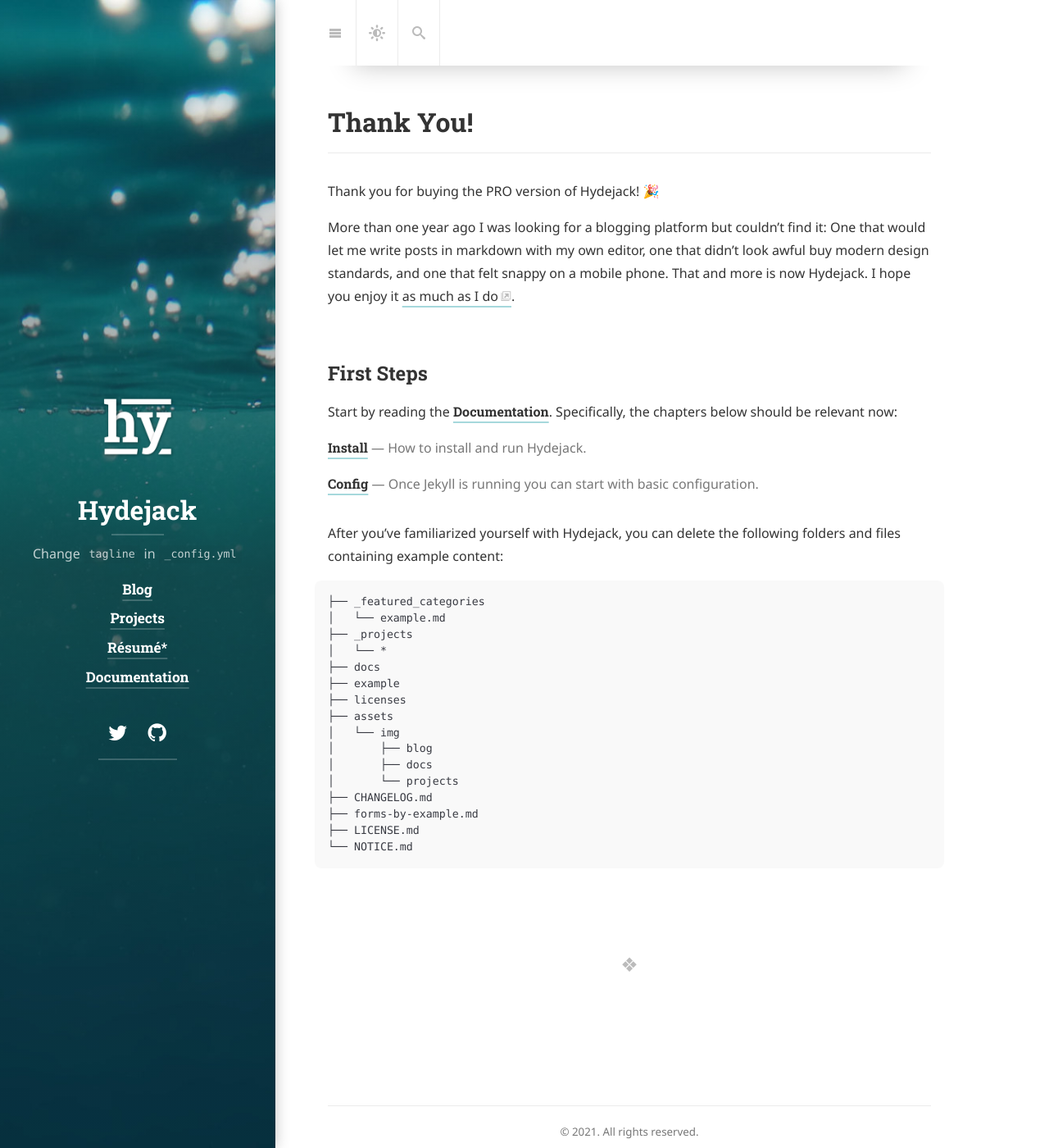
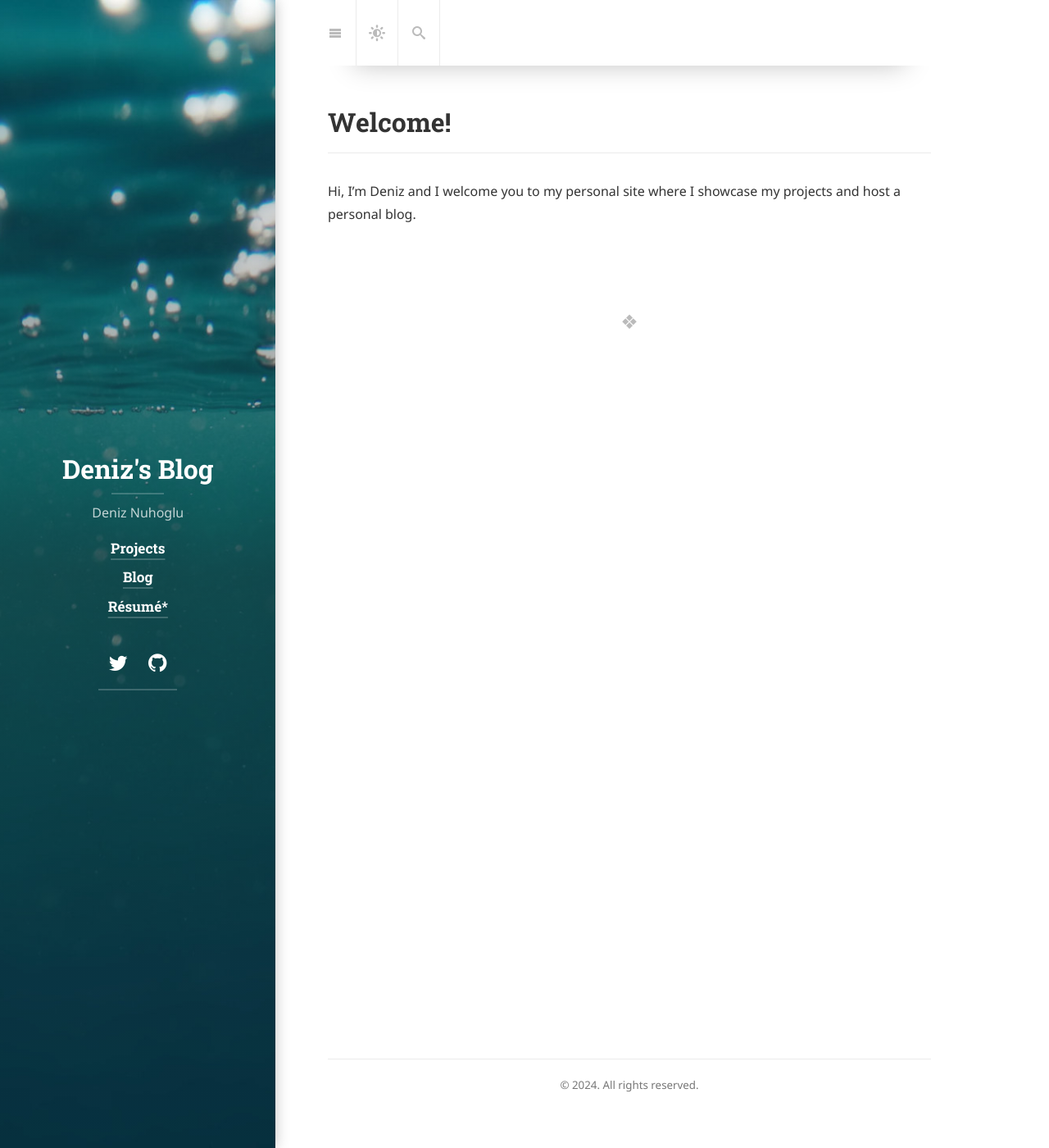
Before and after one commit to denizn/denizn.github.io, a Jekyll site: the page built from index.md, in a window 1280 px wide and 1400 px high. Shown: the whole window at 82% size. Built offline with Jekyll 4.4.1, drawn with Linux system fonts in a browser that asks for light colours; cached includes are drawn as plain includes; nearby versions of some CDN libraries; some web fonts are replaced; library files that are not in the unit come from our copies; some of the changed text lies outside the part shown.

Commit message:
Update index page, and basic configurations config.yml

```diff
--- a/_config.yml
+++ b/_config.yml
@@ -20,16 +20,17 @@
 lang:                  en
 
 # The title of your blog. Used in the sidebar and the browser tab.
-title:                 Hydejack
+title:                 Deniz's Blog
 
 # A short description (~150 chars) of the page used for the meta description tag.
 # Can use markdown, but no more than one paragraph (enforced by `>`)
 description:           >
-  Hydejack is a boutique Jekyll theme for hackers, nerds, and academics,
-  with a focus on personal sites that are meant to impress.
+  I'm a formally qualified data scientist with 3+ years of experience in data science. I have graduated from University of Sydney Masters of Data Science in 2020 and have been working as a remote data scientist ever since. As of 2022, I have been providing remote data science consulting work for my clients.
+  As a driven individual with a versatile skill-set, I have great passion in creating value from data. My experience is mainly in predictive modelling, recommendation engines, graph based analytics, time series forecasting and pricing optimization.
+  I have worked with business teams for 9 years and can blend technical skills with a strong business understanding. I don't hesitate to get my hands on technical projects, and remember to zoom out and stay business-savvy and result-oriented.
 
 # A shorter description for the sidebar.
-tagline:               Change `tagline` in `_config.yml`
+tagline:               Deniz Nuhoglu
 
 # A list of keywords for your blog
 keywords:              []
@@ -37,39 +38,37 @@ keywords:              []
 # A (square) logo for your site.
 # If provided, it will be shown at the top of the sidebar.
 # It also used by the `jekyll-seo-tag` plugin.
-logo:                  /assets/img/logo.png
+# logo:                  /assets/img/logo.png
 
 # This should be the same author as first entry in `_data/authors.yml`.
 author:
   # Used by `jekyll-feed`:
-  name:                <firstname> <lastname>
-  email:               <mail@domain.tld>
+  name:                <Deniz> <Nuhoglu>
+  email:               <deniz@prediktiv.com.au>
   # # Used by `jekyll-seo-tag`:
   # twitter:             <username>
 
 # Add links to the sidebar.
 menu:
+  - title:             Projects
+    url:               /projects/
   - title:             Blog
     url:               /blog/
-  - title:             Projects
-    url:               /projects/
   - title:             Résumé*
     url:               /resume/
-  - title:             Documentation
-    url:               /docs/
 
 # Add links to the footer.
 # Typically you'll want to link to your cookie- or privacy policy (if appliable), etc..
-legal:
-  - title:             LICENSE
-    url:               /LICENSE/
-  - title:             NOTICE
-    url:               /NOTICE/
-  - title:             CHANGELOG
-    url:               /CHANGELOG/
+# legal:
+#   - title:             LICENSE
+#     url:               /LICENSE/
+#   - title:             NOTICE
+#     url:               /NOTICE/
+#   - title:             CHANGELOG
+#     url:               /CHANGELOG/
 
 # This text will appear in a `<small>` tag in the footer of every page.
-copyright:             © 2021. All rights reserved.
+copyright:             © 2024. All rights reserved.
 
 # Format of the permalinks
 permalink:             /blog/:categories/:year-:month-:day-:title/
--- a/index.md
+++ b/index.md
@@ -1,47 +1,7 @@
 ---
 layout: page
-title: Thank You!
+title: Welcome!
 sitemap: false
 ---
 
-Thank you for buying the PRO version of Hydejack! 🎉
-
-More than one year ago I was looking for a blogging platform but couldn't find it:
-One that would let me write posts in markdown with my own editor,
-one that didn't look awful buy modern design standards, and one that felt snappy on a mobile phone.
-That and more is now Hydejack. I hope you enjoy it [as much as I do](https://qwtel.com/).
-
-## First Steps
-Start by reading the [Documentation]{:.heading.flip-title}.
-Specifically, the chapters below should be relevant now:
-
-* [Install]{:.heading.flip-title} --- How to install and run Hydejack.
-* [Config]{:.heading.flip-title} --- Once Jekyll is running you can start with basic configuration.
-{:.related-posts.faded}
-
-After you've familiarized yourself with Hydejack, you can delete the following folders and files
-containing example content:
-
-~~~
-├── _featured_categories
-│   └── example.md
-├── _projects
-│   └── *
-├── docs
-├── example
-├── licenses
-├── assets
-│   └── img
-│       ├── blog
-│       ├── docs
-│       └── projects
-├── CHANGELOG.md
-├── forms-by-example.md
-├── LICENSE.md
-└── NOTICE.md
-~~~
-
-[documentation]: docs/README.md
-[install]: docs/install.md
-[upgrade]: docs/upgrade.md
-[config]: docs/config.md
+Hi, I'm Deniz and I welcome you to my personal site where I showcase my projects and host a personal blog.
```
